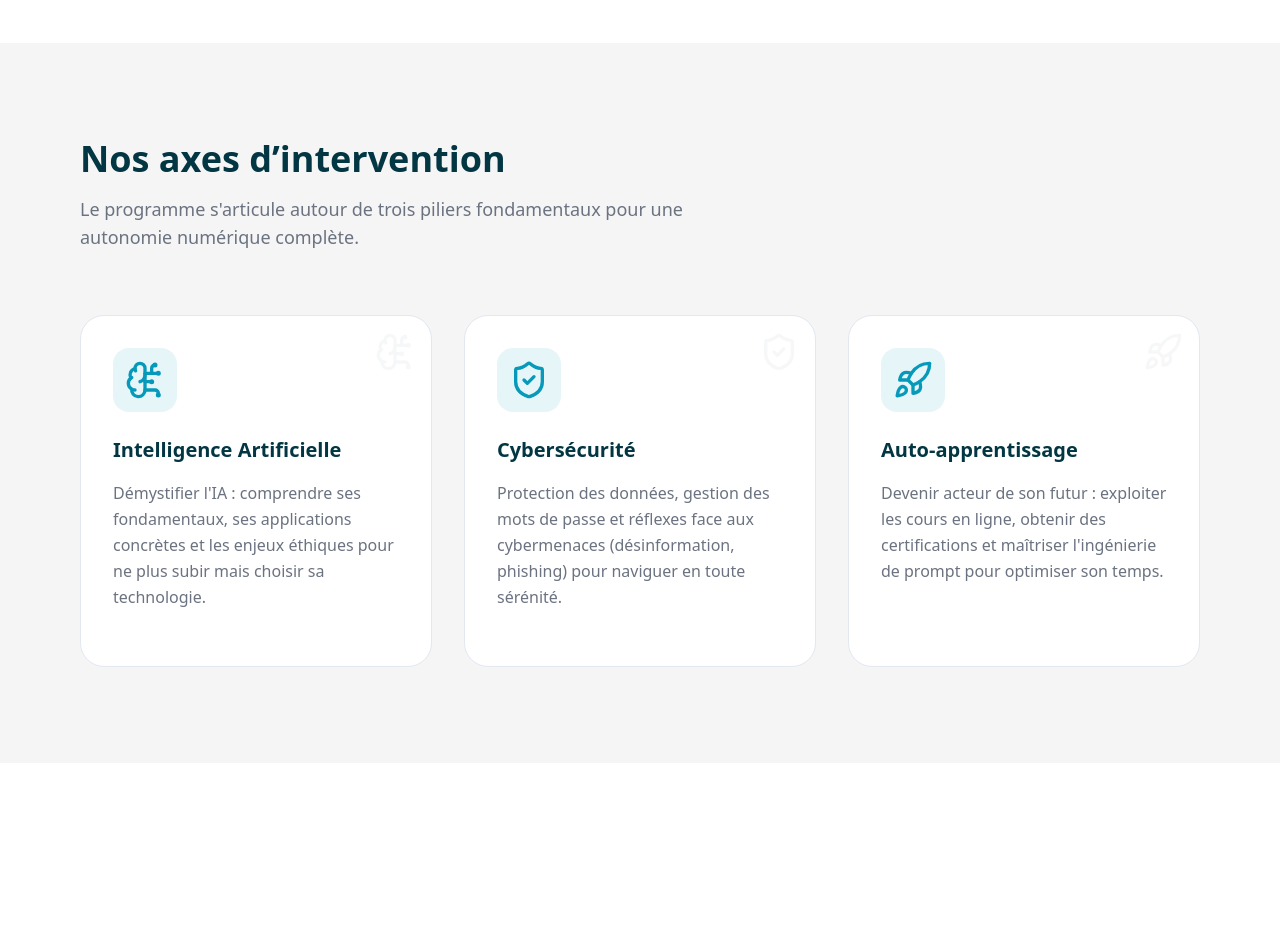
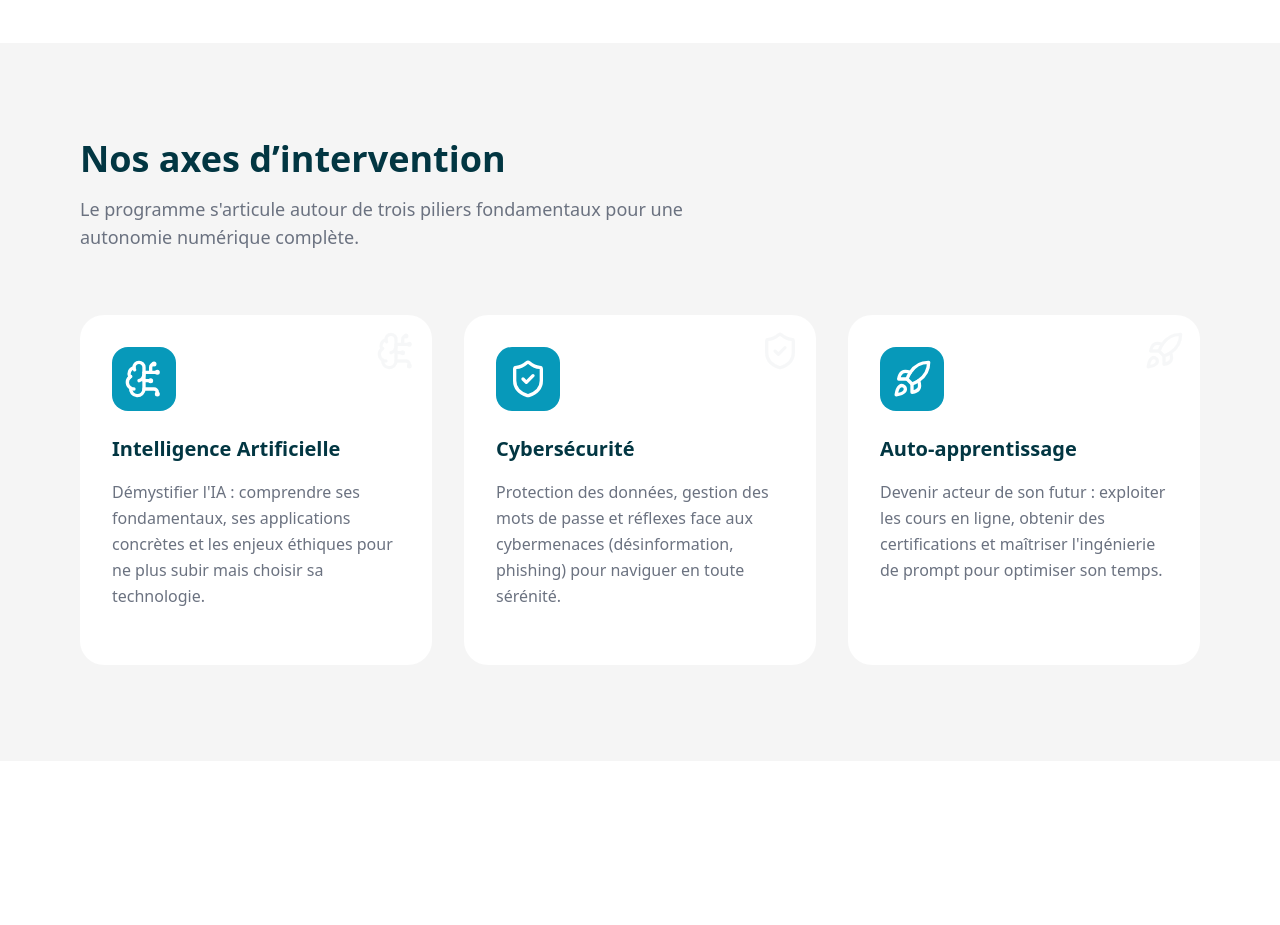
Before and after one commit to Funda-online/funda-online, a Next.js app: page /sensibilise in a window 1280 px wide. Shown: the part 1360-2285 px from the top of the page. Built offline with nearby package versions, Linux system fonts and the light colour scheme.

Commit message:
axe ok v3

```diff
--- a/components/sensibilise/Axes.tsx
+++ b/components/sensibilise/Axes.tsx
@@ -16,19 +16,19 @@ export default function Axes() {
       title: "Intelligence Artificielle",
       desc: "Démystifier l'IA : comprendre ses fondamentaux, ses applications concrètes et les enjeux éthiques pour ne plus subir mais choisir sa technologie.",
       icon: <BrainCircuit className="w-10 h-10" />,
-      color: "bg-primary/10 text-primary",
+      color: "bg-primary text-white",
     },
     {
       title: "Cybersécurité",
       desc: "Protection des données, gestion des mots de passe et réflexes face aux cybermenaces (désinformation, phishing) pour naviguer en toute sérénité.",
       icon: <ShieldCheck className="w-10 h-10" />,
-      color: "bg-primary/10 text-primary",
+      color: "bg-primary text-white",
     },
     {
       title: "Auto-apprentissage",
       desc: "Devenir acteur de son futur : exploiter les cours en ligne, obtenir des certifications et maîtriser l'ingénierie de prompt pour optimiser son temps.",
       icon: <Rocket className="w-10 h-10" />,
-      color: "bg-primary/10 text-primary",
+      color: "bg-primary text-white",
     },
   ];
 
@@ -63,7 +63,7 @@ export default function Axes() {
 
         <div className="max-w-2xl mb-12 md:mb-16">
           <h2 className="text-3xl md:text-4xl font-bold text-foreground mb-4">
-            Nos axes d’intervention
+            Nos <span className="">axes</span> d’intervention
           </h2>
           <p className="text-lg text-muted-foreground">
             Le programme s'articule autour de trois piliers fondamentaux pour une autonomie numérique complète.
@@ -74,7 +74,7 @@ export default function Axes() {
           {axes.map((item, i) => (
             <div
               key={i}
-              className="axis-card group relative p-8 bg-white border border-slate-200 rounded-3xl *shadow-sm hover:shadow-xl hover:-translate-y-2 transition-all duration-300"
+              className="axis-card group relative p-8 bg-white *border border-slate-200 rounded-3xl *shadow-sm hover:shadow-xl hover:-translate-y-2 transition-all duration-300"
             >
               <div className={`w-16 h-16 rounded-2xl ${item.color} flex items-center justify-center mb-6 group-hover:scale-110 transition-transform duration-500`}>
                 {item.icon}
```
